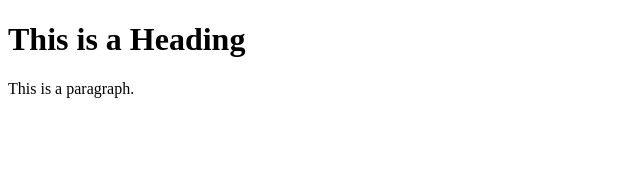
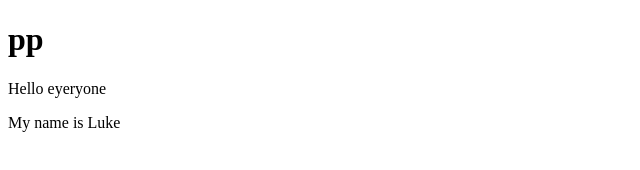
Before and after one commit to Lukelee0131/Lukelee0131.github.io, a plain HTML site: page index.html in a window 1280 px wide. Shown: the whole page, without its empty margins (0-640 px from the left). Drawn offline with Linux system fonts and the light colour scheme.

Commit message:
Update index.html

```diff
--- a/index.html
+++ b/index.html
@@ -5,8 +5,9 @@
 </head>
 <body>
 
-<h1>This is a Heading</h1>
-<p>This is a paragraph.</p>
+<h1>pp</h1>
+<p>Hello eyeryone</p>
+<p>My name is Luke</p>
 
 </body>
 </html>
```
